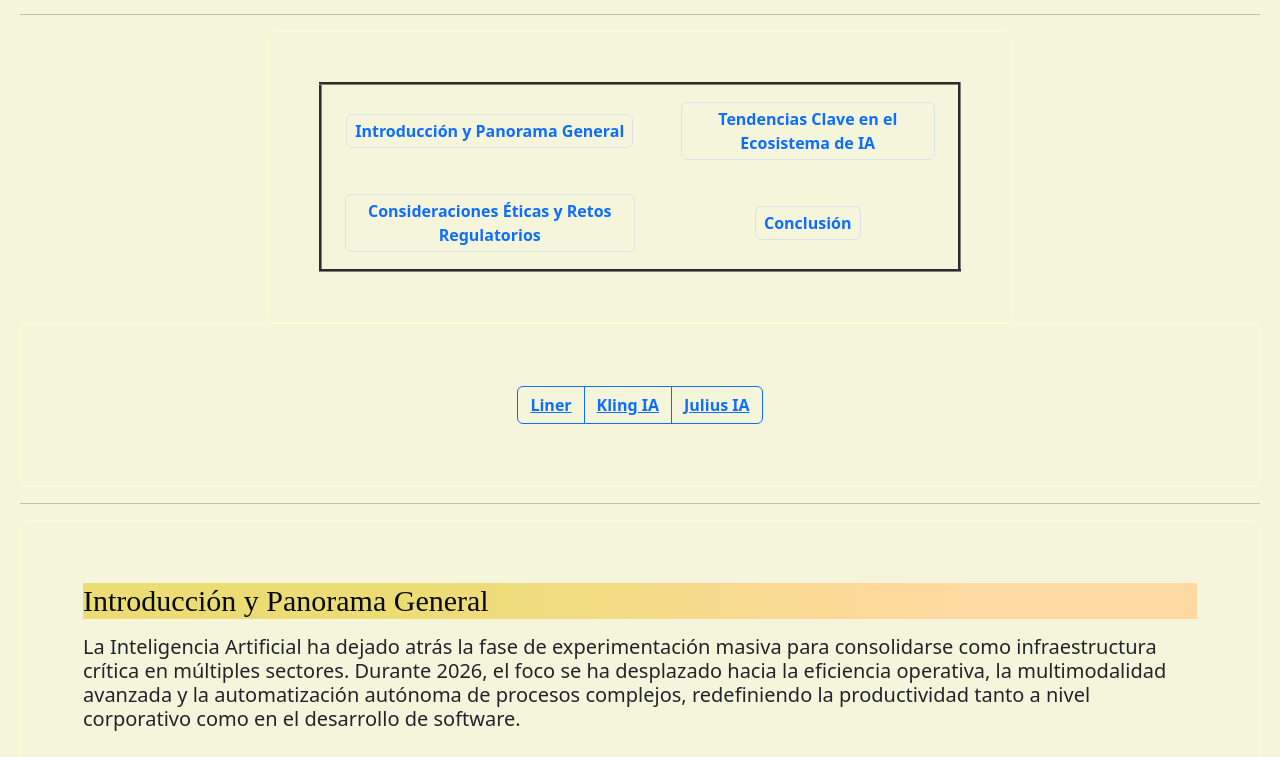
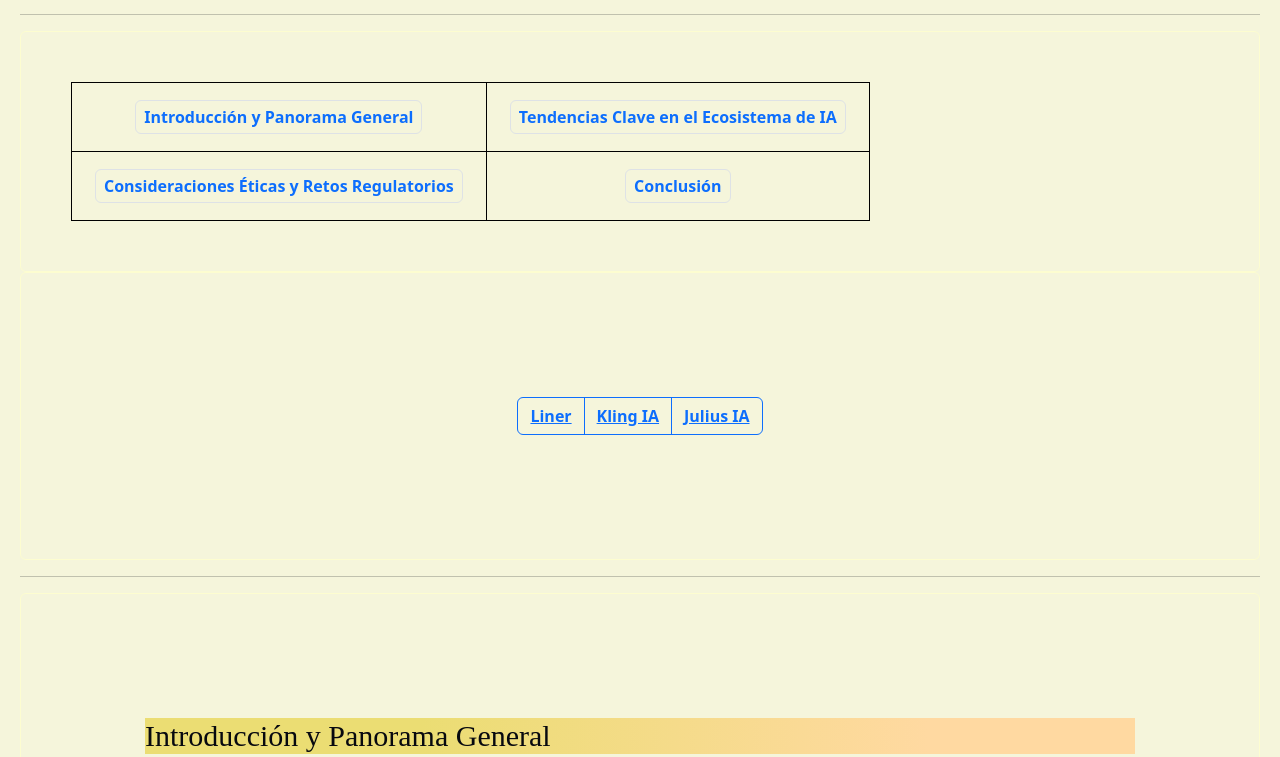
Before and after one commit to gamarraabi0-dev/Inteligencia-Artificial, a plain HTML site: page index.html in a window 1280 px wide. Shown: the part 777-1534 px from the top of the page. Drawn offline with nearby package versions, Linux system fonts and the light colour scheme.

Commit message:
Add files via upload

```diff
--- a/index.css
+++ b/index.css
@@ -7,11 +7,15 @@ section{
 -webkit-border-radius: 6px 6px 6px 6px;
 -moz-border-radius: 6px 6px 6px 6px;
 border: 1px solid #fdfdd0;
-padding: 5%;
+padding: 10%;
 }
 .table-container{
-    width: 60%;
+    margin: 0 auto;
+    width: 100%;
     text-align: center;
+}
+table,th,td{
+    border: 1px solid black
 }
 
 nav{
```
